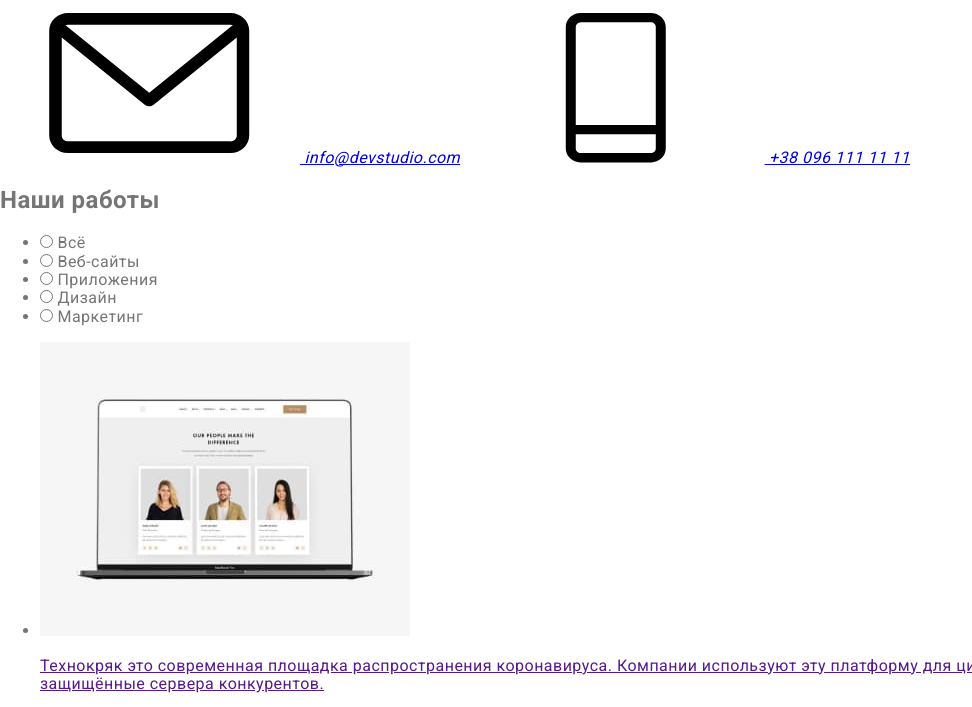
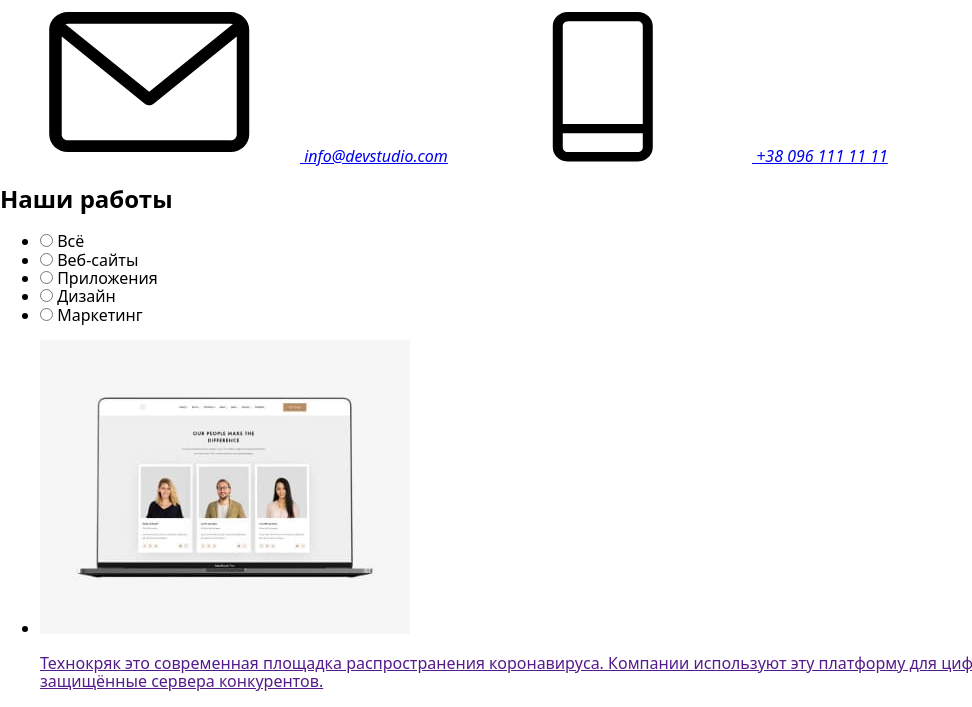
Before and after one commit to an-dia/goit-markup-hw-07, a plain HTML site: page portfolio.html in a window 1280 px wide. Shown: the part 353-1060 px from the top of the page, without its empty margins (0-972 px from the left). Drawn offline with nearby package versions, Linux system fonts and the light colour scheme.

Commit message:
Добавляет portfolio.scss

```diff
--- a/portfolio.html
+++ b/portfolio.html
@@ -12,7 +12,8 @@
       rel="stylesheet"
       href="https://cdnjs.cloudflare.com/ajax/libs/modern-normalize/0.7.0/modern-normalize.min.css"
     />
-    <link rel="stylesheet" href="./css/main.css" />
+    <!-- <link rel="stylesheet" href="./css/main.css" /> -->
+    <link rel="stylesheet" href="./css/portfolio.min.css" />
   </head>
   <body>
     <!--Шапка сайта-->
--- /dev/null
+++ b/sass/portfolio.scss
@@ -0,0 +1 @@
+@import './utils/variables';
```
Also changed, not shown: css/portfolio.css (added), css/portfolio.min.css (added), 2 other files.
